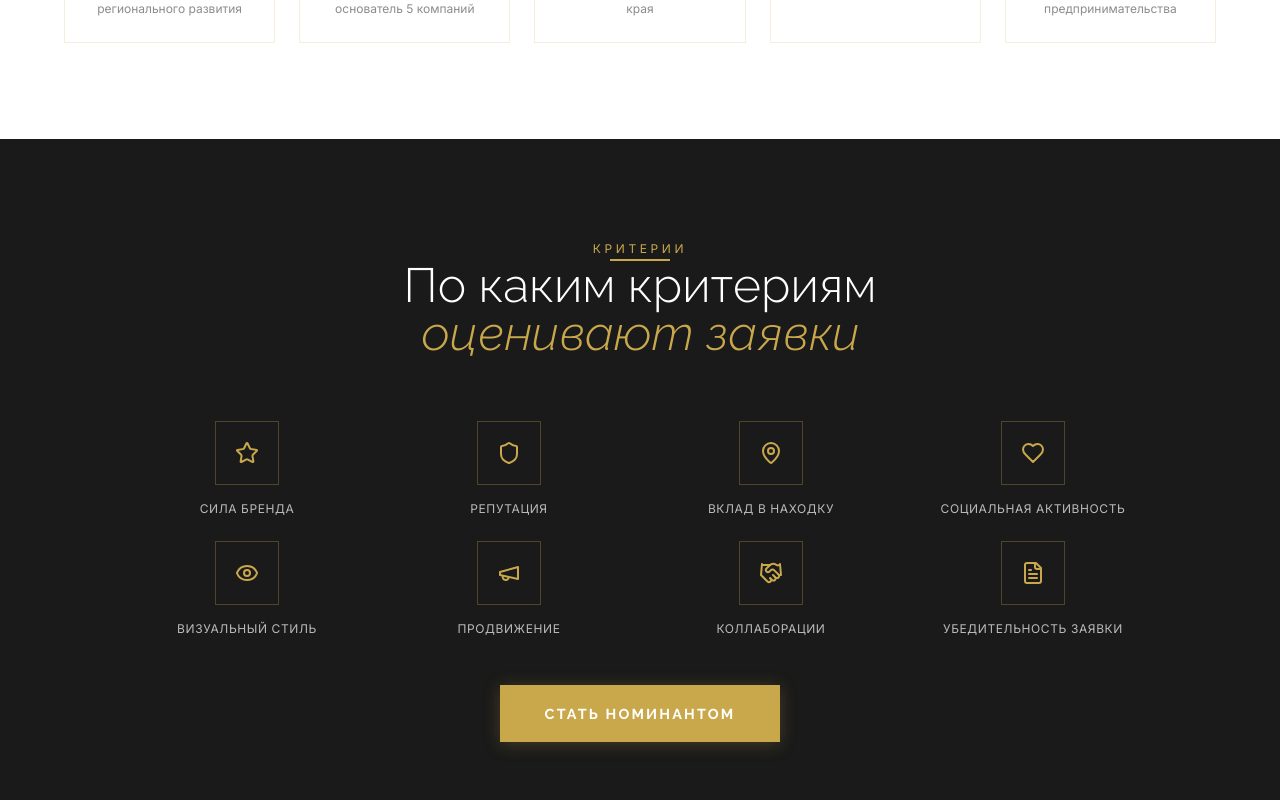
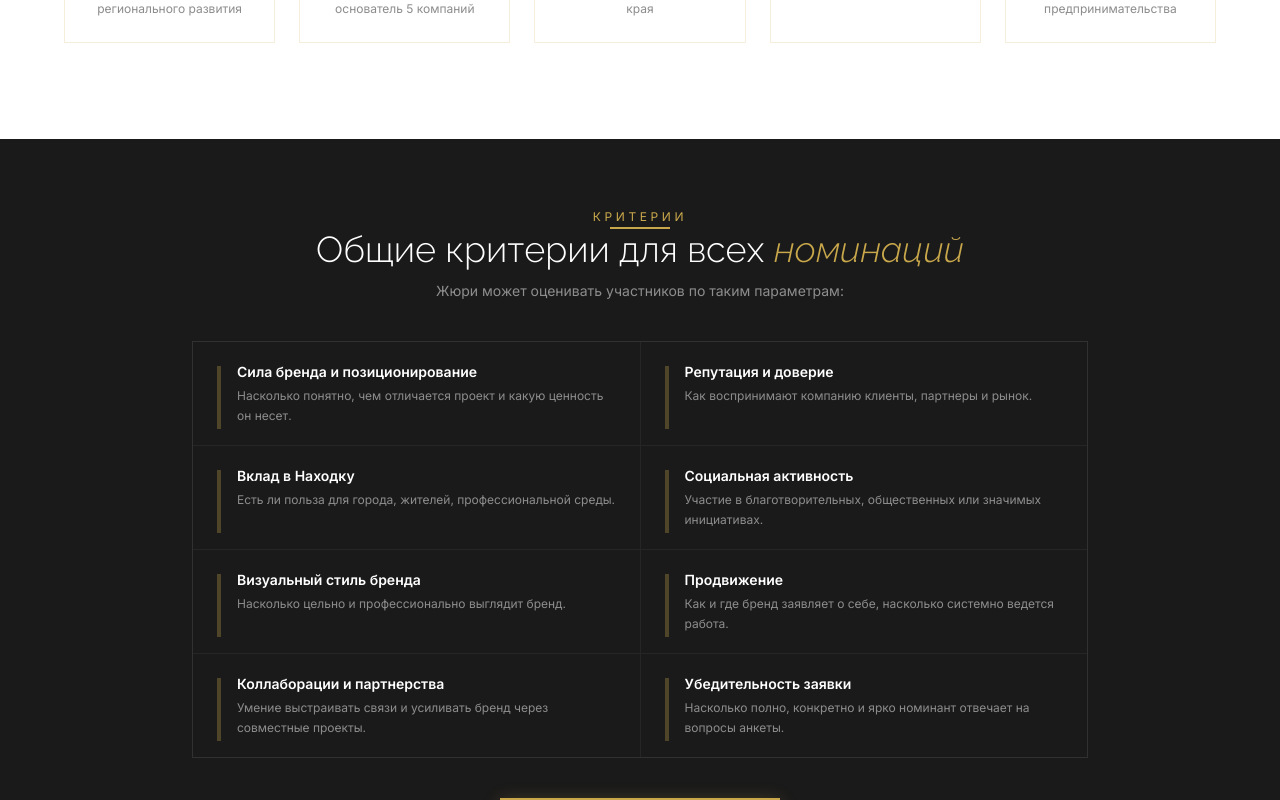
Before and after one commit to pr-poehali-dev/business-award-landing-2, a React (Vite) app: page / in a window 1280 px wide. Shown: the part 5960-6760 px from the top of the page. Built offline with nearby package versions, Linux system fonts and the light colour scheme.

Commit message:
feat: update criteria section

```diff
--- a/src/pages/Index.tsx
+++ b/src/pages/Index.tsx
@@ -609,23 +609,33 @@ export default function Index() {
       </section>
 
       {/* ── КРИТЕРИИ ОЦЕНКИ ── */}
-      <section className="bg-charcoal py-24 px-6">
-        <div className="max-w-5xl mx-auto">
-          <div className="text-center mb-16">
+      <section className="bg-charcoal py-16 px-6">
+        <div className="max-w-4xl mx-auto">
+          <div className="text-center mb-10">
             <span className="font-body text-xs tracking-[0.3em] text-gold uppercase">Критерии</span>
-            <div className="section-divider mt-4 mb-8" />
-            <h2 className="font-display text-4xl md:text-5xl font-light text-white leading-tight">
-              По каким критериям<br />
-              <em className="text-gold">оценивают заявки</em>
+            <div className="section-divider mt-4 mb-6" />
+            <h2 className="font-display text-3xl md:text-4xl font-light text-white leading-tight">
+              Общие критерии для всех <em className="text-gold">номинаций</em>
             </h2>
+            <p className="font-body text-sm text-white/50 mt-3">Жюри может оценивать участников по таким параметрам:</p>
           </div>
-          <div className="grid grid-cols-2 md:grid-cols-4 gap-6 mb-12">
-            {criteria.map((item) => (
-              <div key={item.label} className="text-center group">
-                <div className="w-16 h-16 border border-gold/30 flex items-center justify-center mx-auto mb-4 group-hover:border-gold group-hover:bg-gold/5 transition-all duration-300">
-                  <Icon name={item.icon} size={24} className="text-gold" />
+          <div className="grid md:grid-cols-2 gap-px bg-white/5 border border-white/5 mb-10">
+            {[
+              { title: "Сила бренда и позиционирование", desc: "Насколько понятно, чем отличается проект и какую ценность он несет." },
+              { title: "Репутация и доверие", desc: "Как воспринимают компанию клиенты, партнеры и рынок." },
+              { title: "Вклад в Находку", desc: "Есть ли польза для города, жителей, профессиональной среды." },
+              { title: "Социальная активность", desc: "Участие в благотворительных, общественных или значимых инициативах." },
+              { title: "Визуальный стиль бренда", desc: "Насколько цельно и профессионально выглядит бренд." },
+              { title: "Продвижение", desc: "Как и где бренд заявляет о себе, насколько системно ведется работа." },
+              { title: "Коллаборации и партнерства", desc: "Умение выстраивать связи и усиливать бренд через совместные проекты." },
+              { title: "Убедительность заявки", desc: "Насколько полно, конкретно и ярко номинант отвечает на вопросы анкеты." },
+            ].map((item) => (
+              <div key={item.title} className="bg-charcoal px-6 py-5 flex gap-4 items-start group hover:bg-white/5 transition-colors duration-200">
+                <div className="w-1 h-full min-h-[2rem] bg-gold/30 group-hover:bg-gold shrink-0 mt-1 transition-colors duration-200" />
+                <div>
+                  <p className="font-body text-sm font-semibold text-white mb-1">{item.title}</p>
+                  <p className="font-body text-xs text-white/50 leading-relaxed">{item.desc}</p>
                 </div>
-                <p className="font-body text-xs tracking-wider text-white/70 uppercase">{item.label}</p>
               </div>
             ))}
           </div>
```
